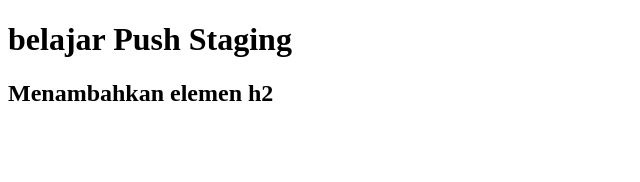
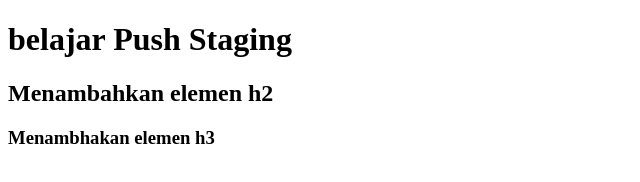
Before and after one commit to hubbil3372/belajar-niomic, a plain HTML site: page header.html in a window 1280 px wide. Shown: the whole page, without its empty margins (0-640 px from the left). Drawn offline with Linux system fonts and the light colour scheme.

Commit message:
menambahkan elemen h3

```diff
--- a/header.html
+++ b/header.html
@@ -11,6 +11,7 @@
 <body>
   <h1>belajar Push Staging</h1>
   <h2>Menambahkan elemen h2</h2>
+  <h3>Menambhakan elemen h3</h3>
 </body>
 
 </html>
```
